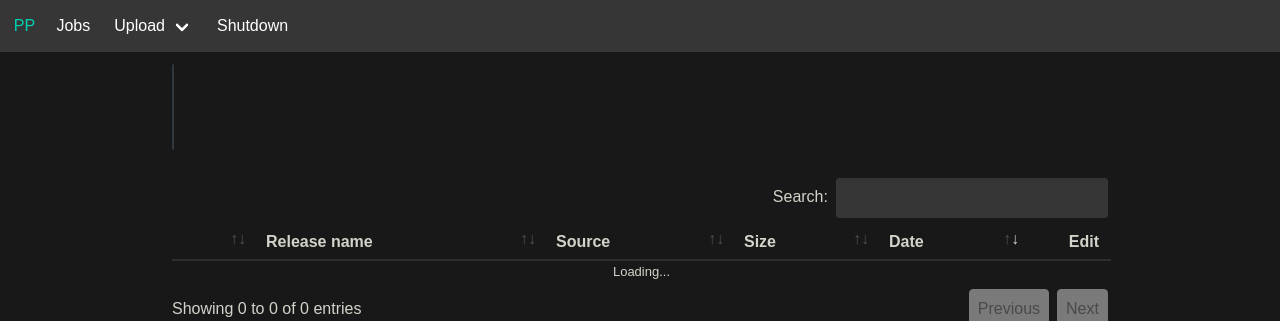
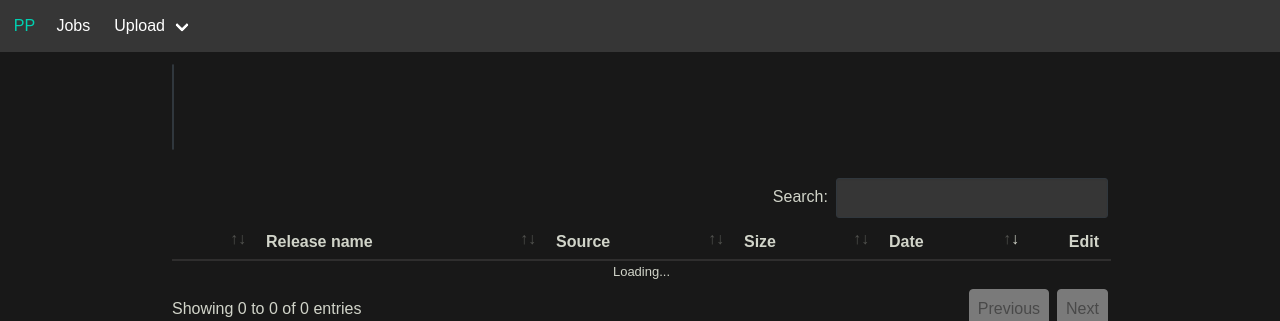
Before and after one commit to kannibalox/PtpUploader, a Django app: template src/PtpUploader/web/templates/jobs.html in a window 1280 px wide. Shown: the top 321 px of the page. Run offline with Django 3.2, Linux system fonts and the light colour scheme; the template is opened without the code that fills it, so the values that code supplies are empty; parts of the project's set-up code (start-up, migrations or seed data) failed here and were passed over; some libraries are stand-ins or nearby versions.

Commit message:
Remove unused section

```diff
--- a/src/PtpUploader/web/templates/layout.html
+++ b/src/PtpUploader/web/templates/layout.html
@@ -37,7 +37,6 @@
                 <a class="navbar-item" href="{% url "upload" %}">Single</a>
               </div>
             </div>
-	    <a class="navbar-item" href="{% url "quit" %}">Shutdown</a>
           </div>
         </div>
       </nav>
```
